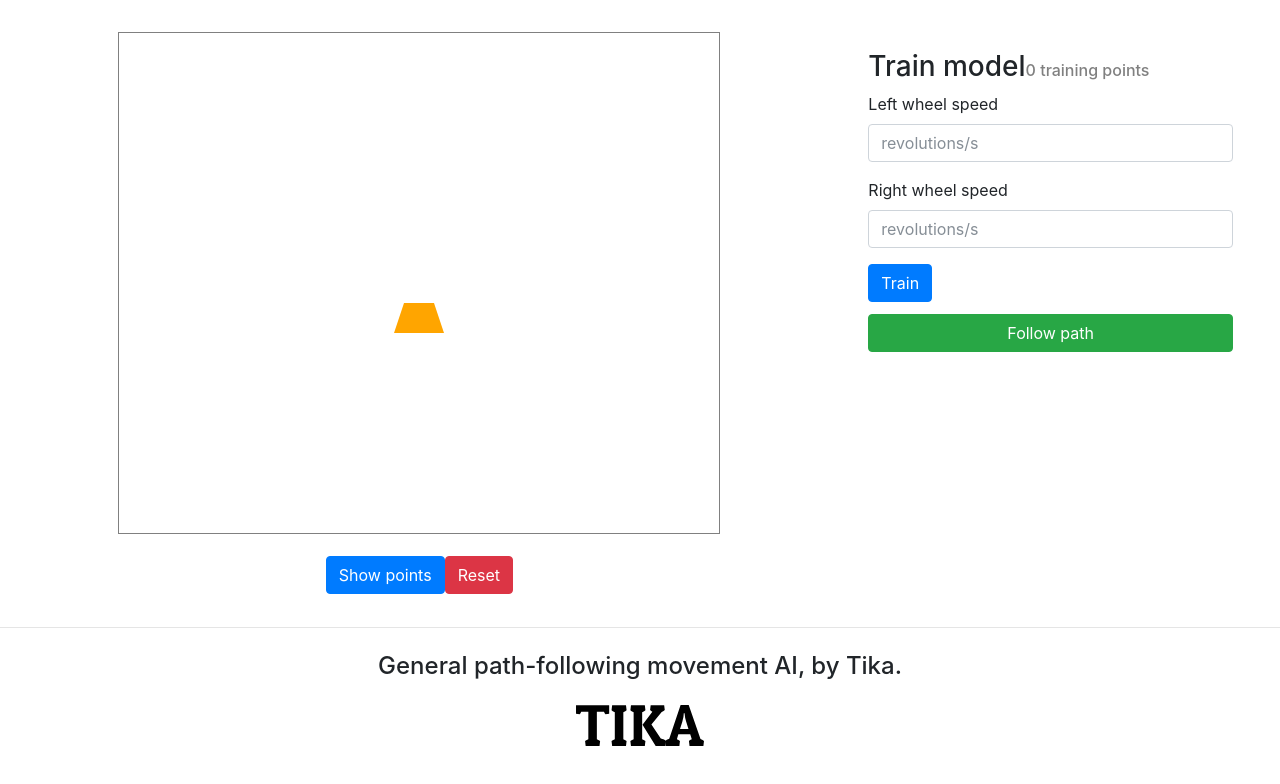
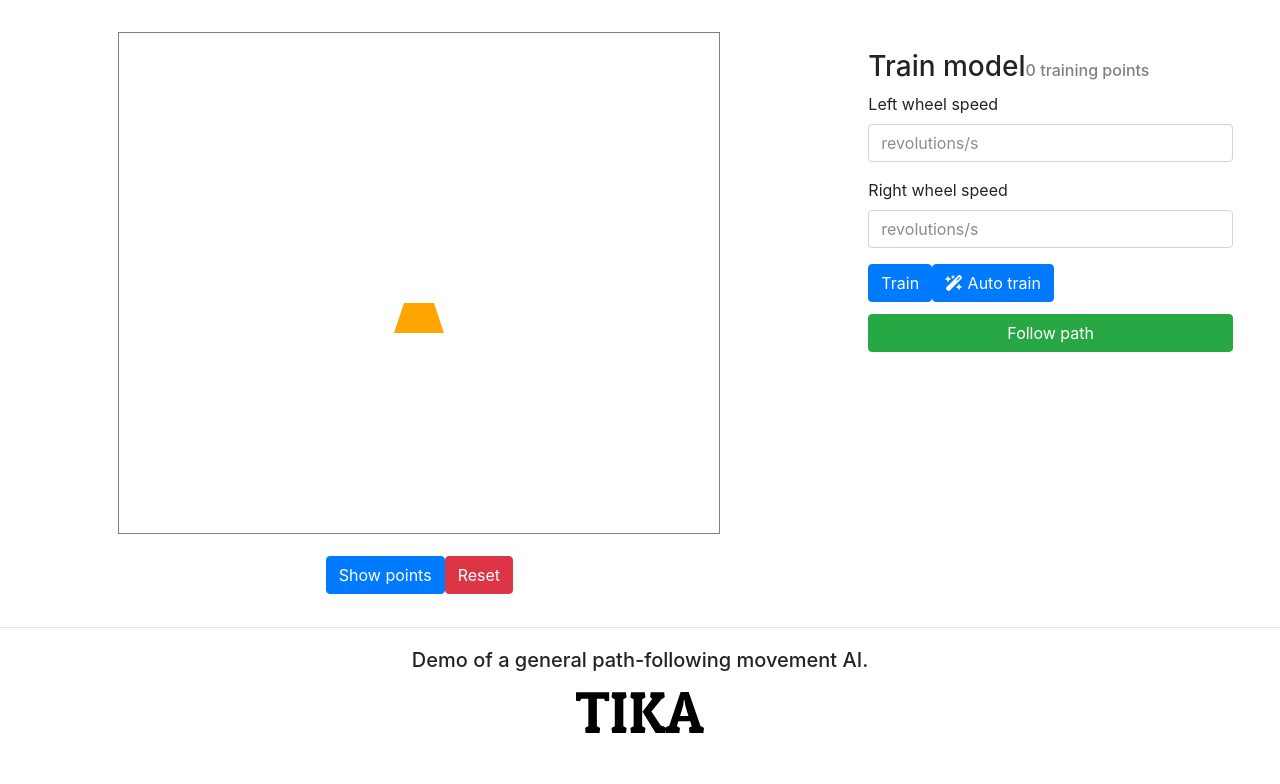
Before and after one commit to MikaOY/path-following-ai-simulation, an Angular app: page / in a window 1280 px wide. Shown: the top 784 px of the page. Built offline with nearby package versions, Linux system fonts and the light colour scheme; what ml-regression-multivariate-linear would draw is missing.

Commit message:
auto train function WORKS

```diff
--- a/src/app/app.component.html
+++ b/src/app/app.component.html
@@ -30,6 +30,11 @@
           </div>
         </form>
         <button class="btn btn-primary" (click)="train()">Train</button>
+        <button class="btn btn-primary" (click)="autoTrain()">
+          <i class="fa fa-magic" aria-hidden="true"></i>
+          Auto train
+        </button>
+
         <a tabindex="0" class="full-btn btn btn-success" role="button" data-toggle="popover" data-trigger="focus"
           data-placement="bottom" title="Warning" data-content="Train bot before following path">
           Follow path
@@ -41,6 +46,6 @@
 
 <div style="text-align:center">
   <hr>
-  <h4 style="margin: 1em">General path-following movement AI, by Tika.</h4>
-  <img style="margin-bottom: 2em;" width="10%" src="../assets/tika-text.svg">
+  <h5 style="margin: 1em">Demo of a general path-following movement AI.</h5>
+  <a href="http://tika.io" target="_blank"><img style="margin-bottom: 2em;" width="10%" src="../assets/tika-text.svg"></a>
 </div>
--- a/src/app/app.component.ts
+++ b/src/app/app.component.ts
@@ -207,6 +207,38 @@ export class AppComponent implements OnInit {
     this.mlService.train(this.leftCmd, this.rightCmd, oldPos, newPos);
   }
 
+  /** train with many auto generated points */
+  autoTrain() {
+    console.log('AUTO TRAINING INITIATED');
+
+    // generate commands
+    let ints: number[] = [0.5, 1.5, 2.5, 3.5, 4.5, 5.5];
+    let commands: number[][] = [];
+    for (var index = 0; index < ints.length; index++) {
+      var currentInt = ints[index];
+      // increment x
+      for (var j = 0; j < 1; j += 0.5) {
+        let newGen =
+        commands.push([currentInt + j, currentInt]);
+      }
+      // increment y
+      for (var j = 0.5; j < 1; j += 0.5) {
+        commands.push([currentInt, currentInt + j]);
+      }
+    }
+    console.log('TRAIN: auto gen commands = ' + commands.toString());
+
+    // train on each command
+    commands.forEach(cmd => {
+      // get initial and final bot position
+      let oldPos = this.getBotPos();
+      let translation: number[] = this.moveBot(cmd[0], cmd[1], true);
+      let newPos: number[] = [oldPos[0] + translation[0], oldPos[1] + translation[1]];
+
+      this.mlService.train(cmd[0], cmd[1], oldPos, newPos);
+    });
+  }
+
   /** get bot's current Cartesian position */
   getBotPos(): number[] {
     // get coordinates of body center
@@ -217,8 +249,8 @@ export class AppComponent implements OnInit {
    * @param {number} - left wheel speed
    * @param {number} - right wheel speed
    */
-  moveBot(leftSpd, rightSpd): number[] {
-    return this.drawTravelPath(leftSpd, rightSpd);
+  moveBot(leftSpd: number, rightSpd: number, doNotStoreChange?: boolean): number[] {
+    return this.drawTravelPath(leftSpd, rightSpd, doNotStoreChange);
   }
 
   /** draws the path each bot part will move
@@ -226,7 +258,7 @@ export class AppComponent implements OnInit {
    * @param {number} - number of revolutions left wheel turns in given time
    * @returns {{x,y}} - change in x and y distance
   */
-  drawTravelPath(leftSpeed: number, rightSpeed: number): number[] {
+  drawTravelPath(leftSpeed: number, rightSpeed: number, doNotStoreChange?: boolean): number[] {
     // calculate arc / path of body based on speeds given //
 
     let isCounterClock: boolean;
@@ -251,6 +283,7 @@ export class AppComponent implements OnInit {
 
       // update bot center
       this.mlService.botCenter.y += yChange;
+
       return [xChange, yChange];
     }
     console.log('ANI: isCounterCLockwise = ' + isCounterClock);
@@ -311,6 +344,11 @@ export class AppComponent implements OnInit {
     this.currAngle = 0;
     console.log('ani = ' + startPos.x);
     this.animateBotAlongPath(centerX, centerY, r, this.startAngle, endAngle, isCounterClock, startPos, endPos);
+
+    // reset if doNotStore true
+    if (doNotStoreChange) {
+      this.mlService.resetBot();
+    }
 
     return [xChange, yChange];
   }
@@ -373,8 +411,8 @@ export class AppComponent implements OnInit {
 
     // original starting
     this.ctx.moveTo(0, 0);
-    this.ctx.arc(this.mlService.CONST_BOT_START.x + this.mlService.botWidth/2,
-      this.mlService.CONST_BOT_START.y - this.mlService.botHeight/2, 10, 0, 2 * Math.PI);
+    this.ctx.arc(this.mlService.CONST_BOT_START.x + this.mlService.botWidth / 2,
+      this.mlService.CONST_BOT_START.y - this.mlService.botHeight / 2, 10, 0, 2 * Math.PI);
     this.ctx.fillStyle = 'red';
     this.ctx.fill();
   }
--- a/src/index.html
+++ b/src/index.html
@@ -7,6 +7,9 @@
   <base href="/">
   <meta name="viewport" content="width=device-width, initial-scale=1">
   <link rel="icon" type="image/x-icon" href="favicon.ico">
+
+  <!-- Font Awesome -->
+  <script src="https://use.fontawesome.com/bd6a2875bc.js"></script>
 
   <!-- Bootstrap -->
   <link rel="stylesheet" href="https://maxcdn.bootstrapcdn.com/bootstrap/4.0.0-beta.2/css/bootstrap.min.css" integrity="sha384-PsH8R72JQ3SOdhVi3uxftmaW6Vc51MKb0q5P2rRUpPvrszuE4W1povHYgTpBfshb"
```
Also changed, not shown: src/app/ml.service.ts (+4 -4 lines), src/assets/FIRST Initial prediction 2017-11-27 at 9.21.22 PM.png (added), src/assets/FIRST Testing prediction 2017-11-27 at 9.21.07 PM.png (added).
